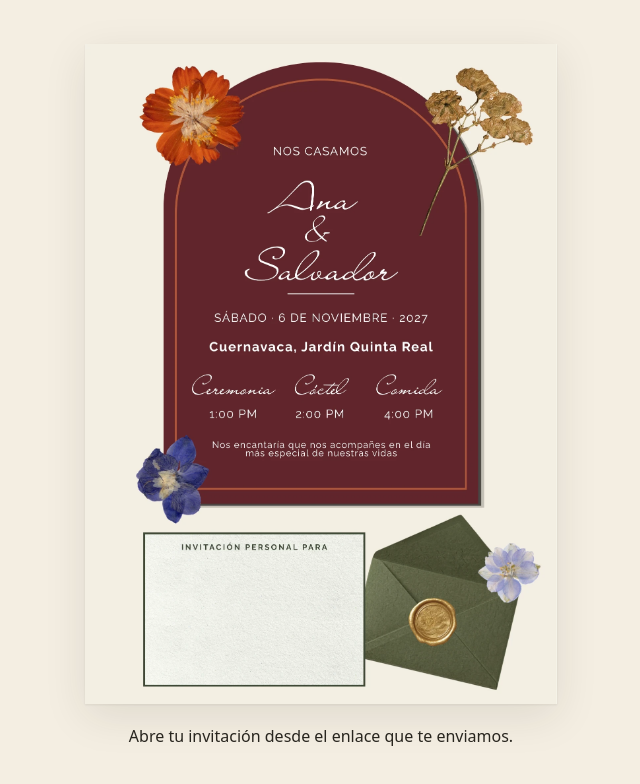
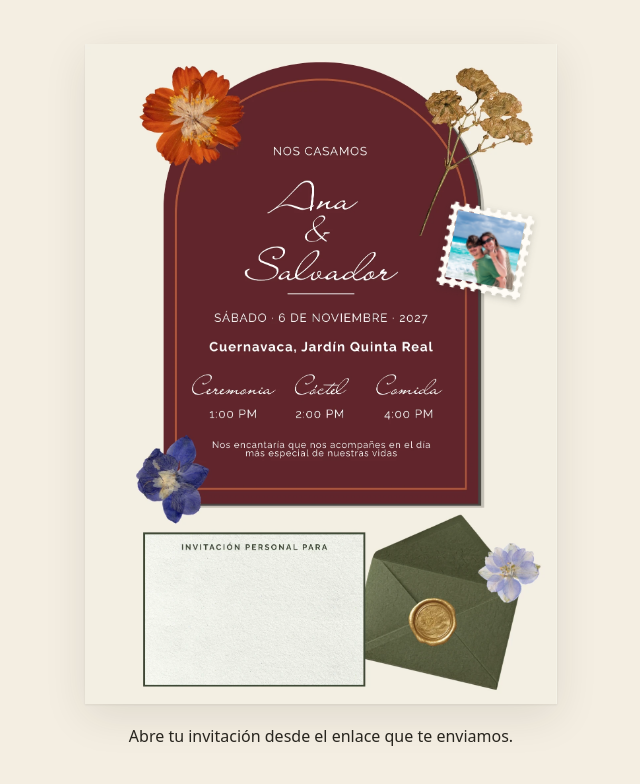
Before and after one commit to chavmoreno/PROYECTO_BODA, a plain HTML site: page docs/Invitacion/index.html in a window 1280 px wide. Shown: the whole page, without its empty margins (319-959 px from the left). Drawn offline with Linux system fonts and the light colour scheme.

Commit message:
Invitación: foto de los novios con marco de sello postal
Co-Authored-By: Claude Opus 5.5 <noreply@anthropic.com>

```diff
--- a/docs/Invitacion/index.html
+++ b/docs/Invitacion/index.html
@@ -13,7 +13,7 @@
 <link rel="preconnect" href="https://fonts.googleapis.com">
 <link rel="preconnect" href="https://fonts.gstatic.com" crossorigin>
 <link href="https://fonts.googleapis.com/css2?family=Allura&family=Raleway:wght@500;700&display=swap" rel="stylesheet">
-<link rel="stylesheet" href="invitacion.css?v=4">
+<link rel="stylesheet" href="invitacion.css?v=7">
 </head>
 <body>
 <main class="pagina">
@@ -22,6 +22,7 @@
   <div class="invitacion" id="invitacion" data-estado="cargando">
     <img class="fondo" src="img/fondo.webp" width="1429" height="2000"
          alt="Invitación a la boda de Ana y Salvador: sábado 6 de noviembre de 2027, Jardín Quinta Real, Cuernavaca. Ceremonia 1:00 PM, cóctel 2:00 PM, comida 4:00 PM.">
+    <div class="sello" aria-hidden="true"><div class="sello-papel"><img src="../img/portada.jpg" alt="" width="1800" height="1200" decoding="async"></div></div>
     <p class="campo-nombre" id="inv-nombre" aria-live="polite"></p>
     <span class="campo-linea" aria-hidden="true"></span>
     <p class="campo-etiqueta">Código de invitado</p>
--- a/docs/Invitacion/invitacion.css
+++ b/docs/Invitacion/invitacion.css
@@ -72,3 +72,25 @@ body { background: var(--crema); color: var(--tinta); font: 500 16px/1.5 var(--s
 @media (prefers-reduced-motion: reduce) {
   *, *::before, *::after { animation: none !important; transition: none !important; }
 }
+
+/* Foto de los novios como sello postal, inclinada sobre el borde del arco */
+.sello {
+  position: absolute; top: 24.8%; left: 75.8%; width: 18%;
+  transform: rotate(11deg); transform-origin: center;
+  filter: drop-shadow(0 .5cqw .8cqw rgba(41, 38, 31, .28));
+}
+.sello-papel {
+  --r: .85cqw;                                   /* radio de cada perforación */
+  aspect-ratio: 1; padding: calc(var(--r) * 2.1);
+  background: #FFFCF6;
+  /* Bordes perforados: un rectángulo sólido + círculos centrados en el borde */
+  -webkit-mask:
+    linear-gradient(#000 0 0) content-box,
+    radial-gradient(circle, #0000 calc(var(--r) - .5px), #000 var(--r)) calc(var(--r) * -1.25) calc(var(--r) * -1.25) / calc(var(--r) * 2.5) calc(var(--r) * 2.5) round;
+          mask:
+    linear-gradient(#000 0 0) content-box,
+    radial-gradient(circle, #0000 calc(var(--r) - .5px), #000 var(--r)) calc(var(--r) * -1.25) calc(var(--r) * -1.25) / calc(var(--r) * 2.5) calc(var(--r) * 2.5) round;
+}
+.sello-papel img { display: block; width: 100%; height: 100%; object-fit: cover; object-position: 47% 40%; transition: transform .5s ease; }
+.sello:hover .sello-papel img { transform: scale(1.03); }
+.sello-papel { overflow: hidden; }
```
